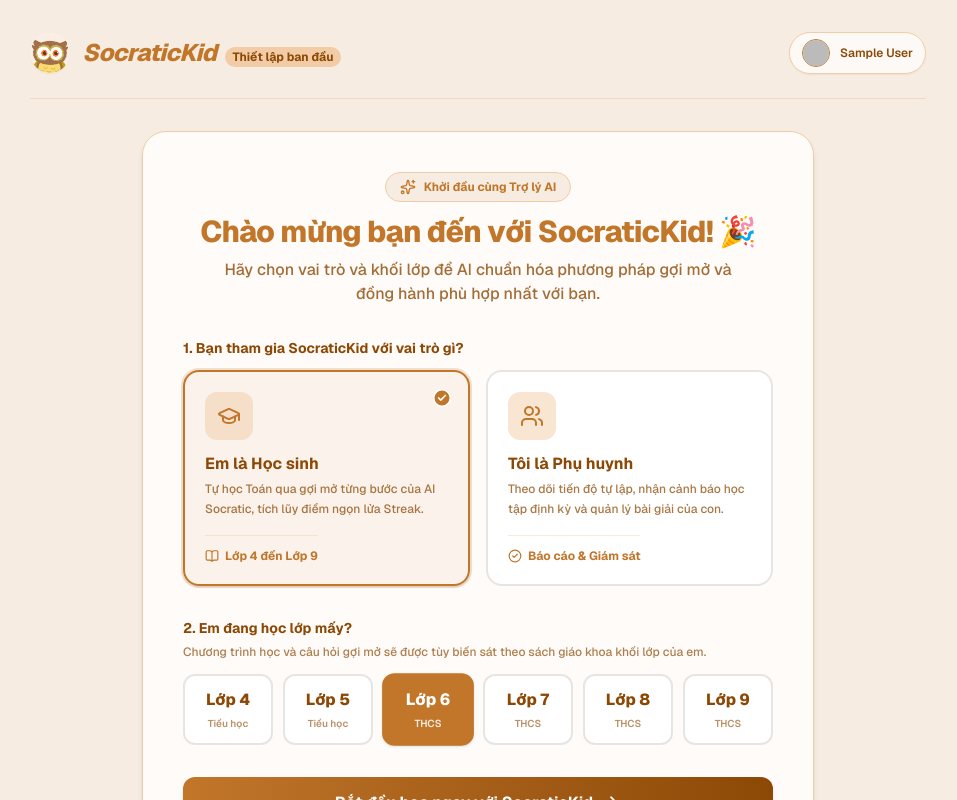
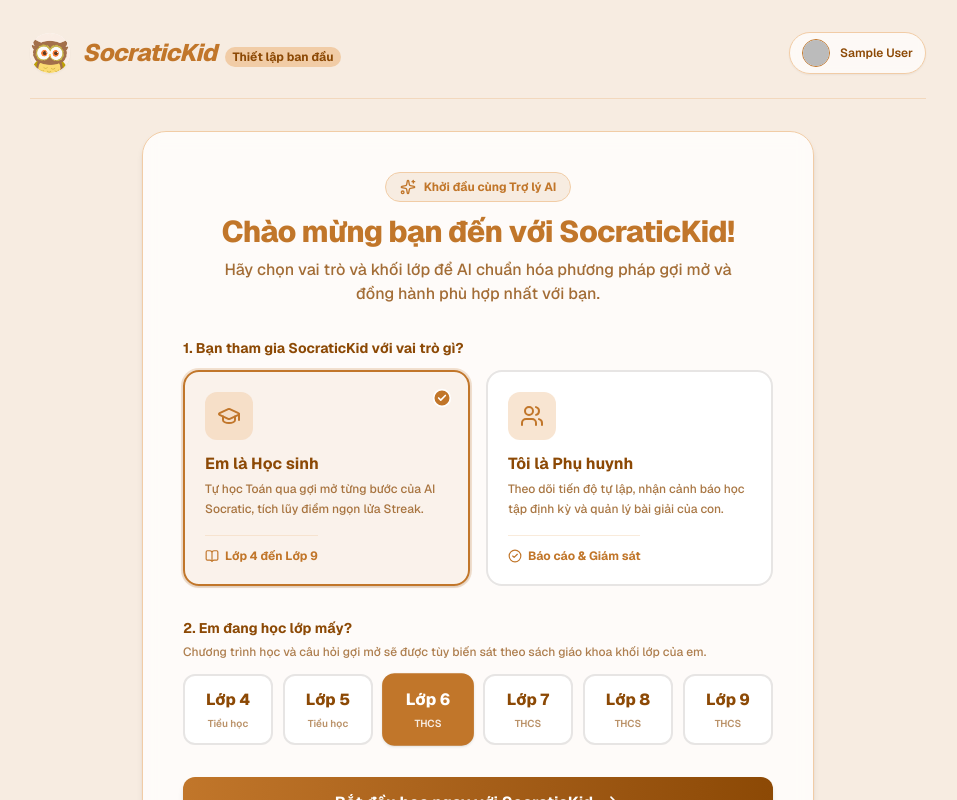
Before and after one commit to C1SE-04/Capstone, a Next.js app in the folder frontend/: page /onboarding in a window 1280 px wide. Shown: the top 800 px of the page, without its empty margins (162-1119 px from the left). Built offline with nearby package versions, Linux system fonts and the light colour scheme; no server answers; sample sign-in values are in the browser's storage.

Commit message:
style(onboarding): xoa icon tren tieu de chao mung

```diff
--- a/frontend/app/onboarding/page.tsx
+++ b/frontend/app/onboarding/page.tsx
@@ -203,7 +203,7 @@
             Khởi đầu cùng Trợ lý AI
           </div>
           <h1 className="text-2xl sm:text-3xl font-extrabold text-[#C1762A] tracking-tight mb-2">
-            Chào mừng bạn đến với SocraticKid! 🎉
+            Chào mừng bạn đến với SocraticKid!
           </h1>
           <p className="text-sm sm:text-base text-[#8C4905]/80 font-medium max-w-lg mx-auto">
             Hãy chọn vai trò và khối lớp để AI chuẩn hóa phương pháp gợi mở và đồng hành phù hợp nhất với bạn.
```
Lines whose indentation alone changed are shown as unchanged.
